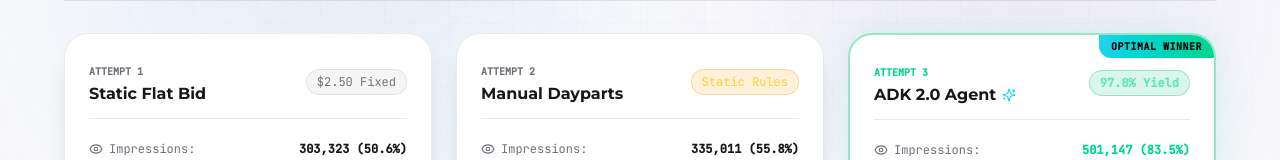
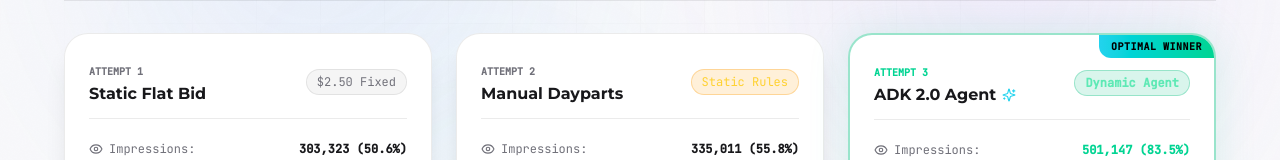
Before and after one commit to gca-americas/vibetube-ads, a React (Vite) app in the folder ad_ops_control_center/frontend/: page / in a window 1280 px wide. Both pictures are taken after a click on the button "10". Shown: the part 233-393 px from the top of the page. Built offline with nearby package versions, Linux system fonts and the light colour scheme; no server answers; the HTML template or start-up script is replaced by a standard one.

Commit message:
Align scorecard badges and metrics with auction simulator telemetry

```diff
--- a/ad_ops_control_center/frontend/src/components/Scorecard.tsx
+++ b/ad_ops_control_center/frontend/src/components/Scorecard.tsx
@@ -278,7 +278,7 @@ export default function Scorecard({ navigate }: { navigate: (v: string) => void
               </h3>
             </div>
             <span className="px-2.5 py-1 rounded-full bg-emerald-500/15 text-emerald-300 border border-emerald-500/30 text-xs font-mono font-bold">
-              {attempt3.yieldScore ? `${attempt3.yieldScore.toFixed(1)}% Yield` : 'Adaptive'}
+              Dynamic Agent
             </span>
           </div>
 
@@ -325,7 +325,7 @@ export default function Scorecard({ navigate }: { navigate: (v: string) => void
             <Sparkles size={18} className="text-vibe-cyan" />
           </h3>
           <p className="text-xs text-fg-muted font-sans leading-relaxed">
-            Your agentic bidding policy achieved an optimal <span className="text-emerald-400 font-bold">{attempt3.yieldScore ? `${attempt3.yieldScore.toFixed(1)}%` : '97.0%'} yield</span>. Ready to see your ad live? Deploy your winning creative to the Vibetube video streaming showroom as a 10-second pre-roll ad before featured streams!
+            Your agentic bidding policy achieved an optimal <span className="text-emerald-400 font-bold">{attempt3.winRate ? `${attempt3.winRate.toFixed(1)}%` : '83.5%'} win rate</span> with full 24-hour pacing. Ready to see your ad live? Deploy your winning creative to the Vibetube video streaming showroom as a 10-second pre-roll ad before featured streams!
           </p>
         </div>
         <button
```
